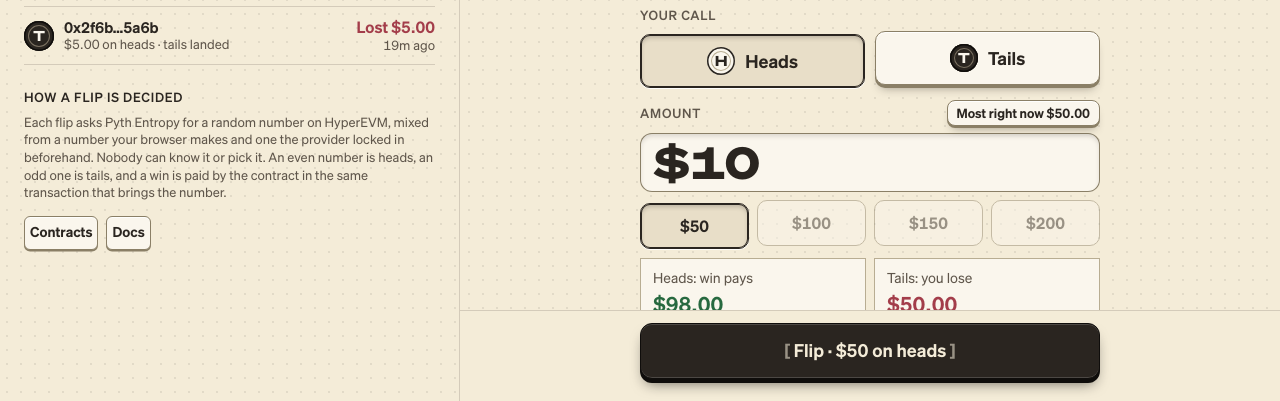
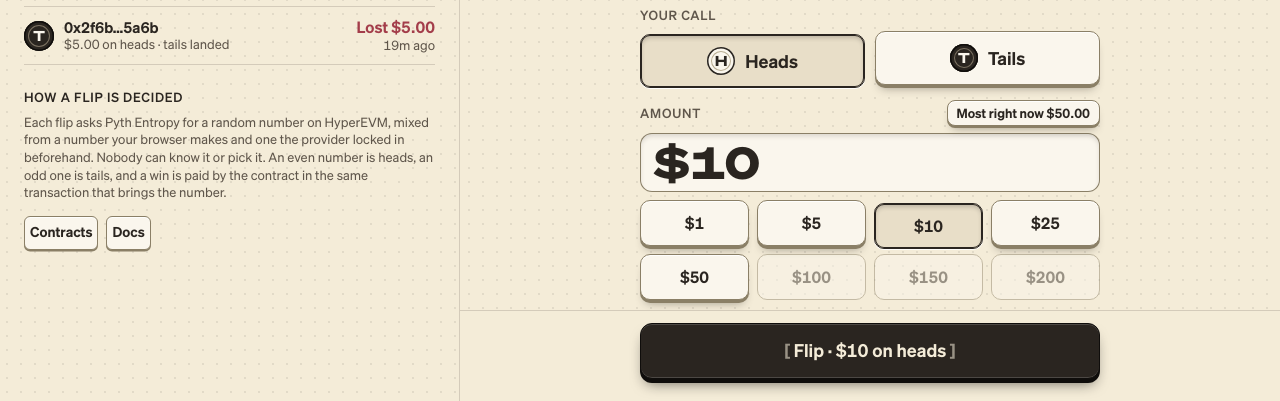
Before and after one commit to confettitrade/confettitrade.github.io, a plain HTML site: page flip.html in a window 1280 px wide. Shown: the part 399-800 px from the top of the page. Drawn offline with nearby package versions, Linux system fonts and the light colour scheme.

Commit message:
Coin flip: quick amounts 1 5 10 25 + 50 100 150 200 (pins flip4)

```diff
--- a/flip.css
+++ b/flip.css
@@ -115,7 +115,7 @@
   .fl-form .sm-amt { margin: 6px 0 0; }
   #flAmount { font-family: inherit !important; font-size: inherit !important; font-weight: inherit; letter-spacing: inherit; color: inherit; background: transparent; border: 0; }
   .fl-form .sm-amt.is-bad { box-shadow: inset 0 0 0 2px var(--neg), inset 0 3px 5px rgba(42, 37, 32, 0.16); }
-  .fl-chips { margin: 8px 0 0; }
+  .fl-chips { margin: 8px 0 0; display: grid; grid-template-columns: repeat(4, 1fr); gap: 8px; }
   .fl-chips button { height: 46px; }
 
   /* what each side of the coin does to the money: the trade card's two boxes */
--- a/flip.html
+++ b/flip.html
@@ -18,7 +18,7 @@
   <meta property="og:description" content="Heads or tails for USDC on HyperEVM.">
   <link rel="stylesheet" href="paper.css?v=closex1">
   <link rel="stylesheet" href="simple.css?v=flip2">
-  <link rel="stylesheet" href="flip.css?v=flip1">
+  <link rel="stylesheet" href="flip.css?v=flip4">
 </head>
 <body class="cream-page fl-page">
 
@@ -88,7 +88,11 @@
             <div class="sm-label is-amt"><label for="flAmount">Amount</label><button type="button" class="fl-most" id="flMost" hidden></button></div>
             <div class="sm-amt is-mid" id="flAmt"><span aria-hidden="true">$</span><input id="flAmount" type="text" inputmode="decimal" enterkeyhint="done" autocomplete="off" maxlength="9" placeholder="0" value="10" aria-describedby="flSay"></div>
             <div class="sm-chips fl-chips" id="flChips" role="group" aria-label="Quick amounts">
-              <button type="button" data-usd="50" aria-pressed="true">$50</button>
+              <button type="button" data-usd="1" aria-pressed="false">$1</button>
+              <button type="button" data-usd="5" aria-pressed="false">$5</button>
+              <button type="button" data-usd="10" aria-pressed="true">$10</button>
+              <button type="button" data-usd="25" aria-pressed="false">$25</button>
+              <button type="button" data-usd="50" aria-pressed="false">$50</button>
               <button type="button" data-usd="100" aria-pressed="false">$100</button>
               <button type="button" data-usd="150" aria-pressed="false">$150</button>
               <button type="button" data-usd="200" aria-pressed="false">$200</button>
@@ -127,6 +131,6 @@
 
   <script src="https://cdnjs.cloudflare.com/ajax/libs/ethers/6.13.2/ethers.umd.min.js" integrity="sha384-gpR0Q6Hx/O+uevlbpbANbS0LWjbejPV1sqD/8w422l/fW8whGY0EPmKw3uG7ACYP" crossorigin="anonymous" referrerpolicy="no-referrer"></script>
   <script src="share.js?v=flip1" defer></script>
-  <script src="flip.js?v=flip3" defer></script>
+  <script src="flip.js?v=flip4" defer></script>
 </body>
 </html>
--- a/flip.js
+++ b/flip.js
@@ -21,7 +21,7 @@
   var E = window.ethers;
   var WALLET_KEY = 'confetti.wallet';                 /* the wallet chosen on any page of the site (tabs.js) */
   var OPEN_KEY = 'confetti.flip.open.';               /* + account: a flip still waiting for its number */
-  var QUICK = [50, 100, 150, 200];
+  var QUICK = [1, 5, 10, 25, 50, 100, 150, 200];
   var FEED_ROWS = 10;
 
   var ABI = [
@@ -74,7 +74,7 @@
   var el = {};
   var S = {
     cfg: null, demo: true, soon: false, game: '', ready: false,
-    heads: true, text: '50', usd: 50,
+    heads: true, text: '10', usd: 10,
     x100: 196, minBet: 1, maxBet: null, paused: false, fee: 0n, refundDelay: 21600,
     account: null, eth: null, walletName: '', chainOk: true, bal: null, allowance: 0n, hype: null,
     phase: 'idle',            /* idle | wallet | allowing | sending | air | landed | refunding */
```
